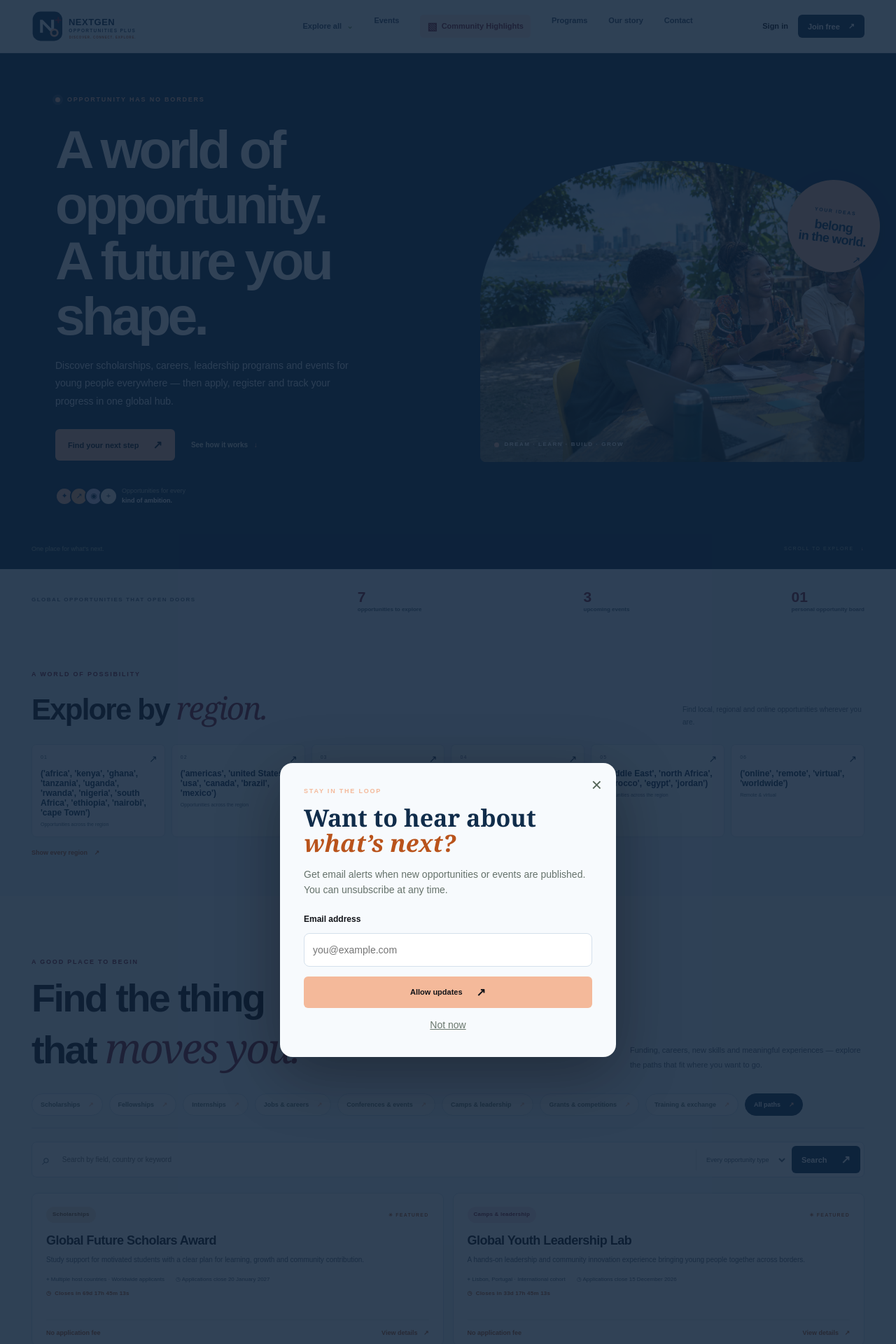
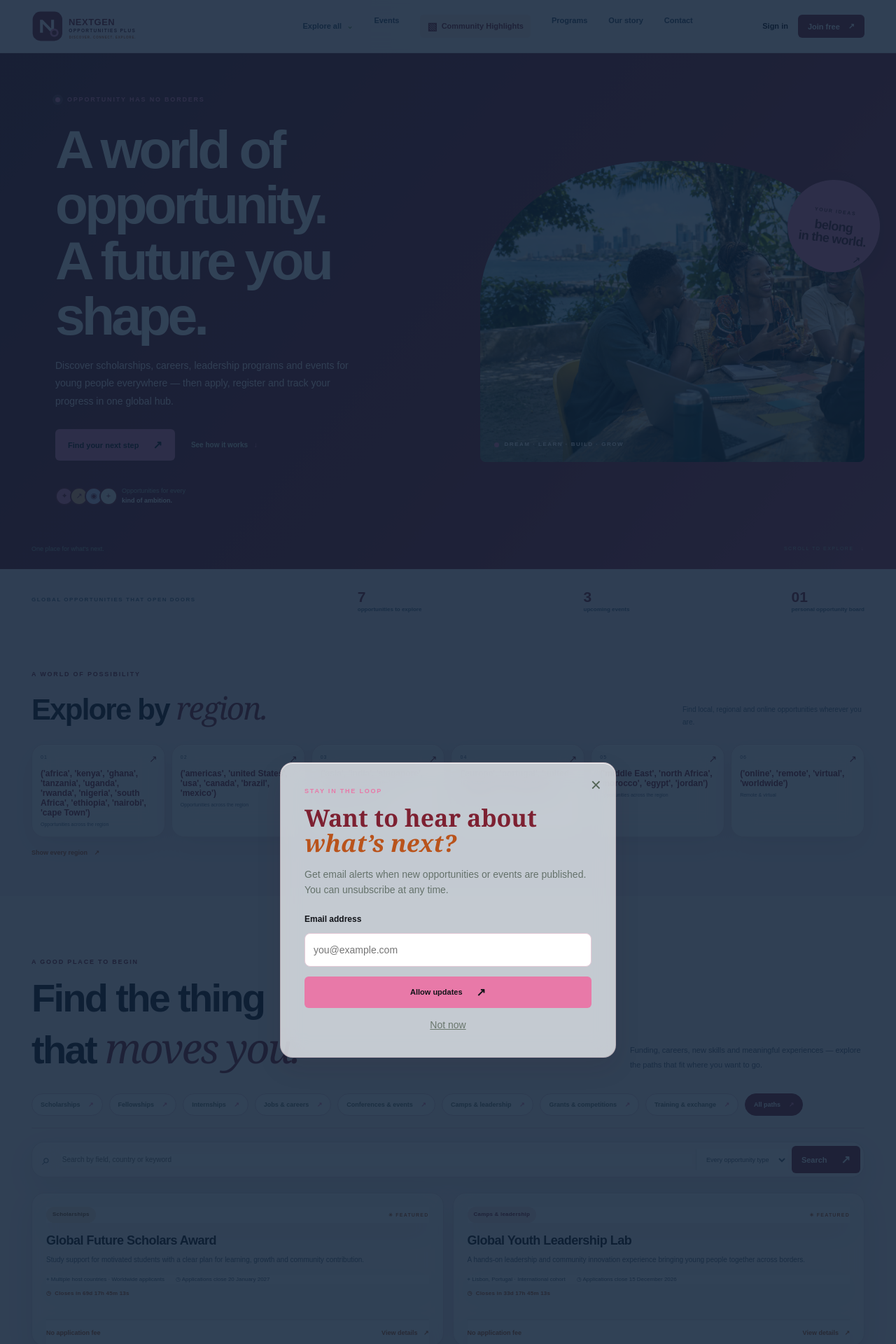
Before and after one commit to kazimotospancho39/Nextgen-opportunity, a Flask app: page / in a window 1280 px wide. Shown: the top 1920 px of the page at 70% size. Run offline with Flask 3, Linux system fonts and the light colour scheme; data comes from the database, SQL or seed files in the repository; data that the repository does not hold is empty; some libraries are stand-ins or nearby versions.

Commit message:
Use pink accents and glass cards

```diff
--- a/static/style.css
+++ b/static/style.css
@@ -167,3 +167,39 @@ body{background:var(--paper);color:var(--black)}
 .updates-card input,.admin-form input,.admin-form textarea,.admin-form select{border-color:var(--line)}
 .updates-card input:focus,.admin-form input:focus,.admin-form textarea:focus,.admin-form select:focus{border-color:var(--dark-orange);outline-color:var(--dark-orange)}
 .button[disabled],.payment-card .button:disabled{background:#687788;color:#fff}
+
+/* Pink glass refresh */
+:root{--pink:#E879A8;--pink-soft:#F8DCE8;--dark-blue:#7D2031;--forest:var(--dark-blue);--forest2:#551724;--peach:var(--pink);--paper:#F8F0F4;--light-blue:#F2E7EE;--line:#E6CAD7;--coral:#B9531B}
+body{background:radial-gradient(ellipse at 12% 0%,#F8DCE8 0,transparent 35%),radial-gradient(ellipse at 90% 20%,#F2E7EE 0,transparent 30%),var(--paper)}
+.header{background:#F8F0F4E8;border-bottom-color:#7D203126;backdrop-filter:blur(18px)}
+.brand-mark{background:var(--pink);color:#551724}.brand-mark span{color:var(--dark-blue)}
+.button-nav,.button-dark,.category-tab.active{background:var(--dark-blue);color:#fff}
+.button-dark:hover,.button-nav:hover{background:#551724}
+.hero,.info-hero,.dashboard-banner,.admin-top{background:linear-gradient(130deg,#551724,#7D2031 60%,#9B3752);color:#fff}
+.pathways,.mega-feature{background:linear-gradient(135deg,#551724,#7D2031);color:#fff}
+.hero-copy>p,.info-hero p,.admin-top p,.dashboard-banner p{color:#F8E8EE}
+.footer{background:#171114;color:#fff}
+.tag-internship,.tag-job{background:#F8DCE8;color:#6B1830}
+.personal-board,.countdown-large,.signal,.global-locations,.media-showcase,.alerts,.info-cta,.payment-page{background:#F2E7EE}
+.region-card,.region-card:hover,.region-card.active{background:#FFFFFFB8}
+.media-kind{background:#551724E8;color:#fff}
+.visual-label{background:var(--pink);color:#551724}
+.brand-nextgen img{filter:none}
+
+/* Consistent translucent cards across public, account, payment and admin pages */
+[class*="card"],[class*="panel"],.region-card,.service-list article,.gallery-empty,.content-media-item,.search-form{
+  background-color:rgba(255,255,255,.72);
+  border-color:rgba(125,32,49,.16);
+  box-shadow:0 14px 38px rgba(62,20,36,.09),inset 0 1px 0 rgba(255,255,255,.82);
+  backdrop-filter:blur(16px) saturate(135%);
+  -webkit-backdrop-filter:blur(16px) saturate(135%);
+}
+:is(.opportunity-card,.event-card,.region-card,.media-card,.gallery-empty,.info-body,.account-panel,.payment-card,.admin-panel,.admin-stat,.admin-content-card,.updates-card,.search-form,.content-media-item){
+  border:1px solid rgba(125,32,49,.16);
+  border-radius:18px;
+}
+:is(.opportunity-card,.event-card,.region-card,.media-card,.gallery-empty,.info-body,.account-panel,.payment-card,.admin-panel,.admin-stat,.admin-content-card,.updates-card){transition:transform .2s ease,box-shadow .2s ease,border-color .2s ease}
+:where(.opportunity-card,.event-card,.region-card,.media-card):hover{transform:translateY(-3px);box-shadow:0 20px 46px rgba(62,20,36,.15),inset 0 1px 0 rgba(255,255,255,.9);border-color:rgba(232,121,168,.55)}
+.content-media-item{overflow:hidden}
+.admin-stat{background-color:rgba(255,255,255,.72)}
+@media(prefers-reduced-motion:reduce){:is(.opportunity-card,.event-card,.region-card,.media-card,.gallery-empty,.info-body,.account-panel,.payment-card,.admin-panel,.admin-stat,.admin-content-card,.updates-card){transition:none}}
```
Also changed, not shown: static/nextgen-no-plus.svg.
